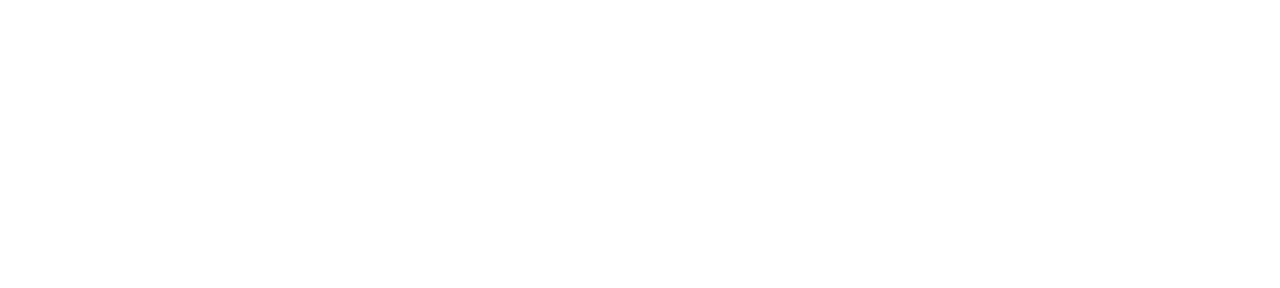
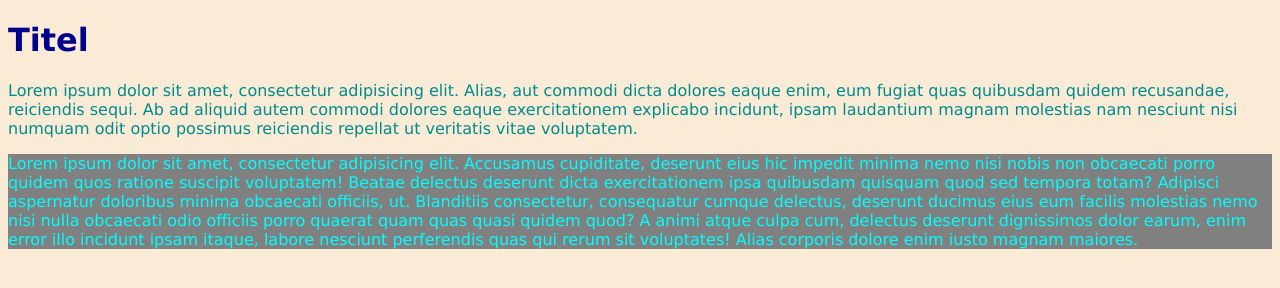
Before and after one commit to dfjotten/git-workshop-demo, a plain HTML site: page index.html in a window 1280 px wide. Drawn offline with Linux system fonts and the light colour scheme.

Commit message:
Dit is mijn commit

```diff
--- a/index.html
+++ b/index.html
@@ -2,9 +2,12 @@
 <html lang="en">
 <head>
     <meta charset="UTF-8">
-    <title>Title</title>
+    <title>Git Demo</title>
+    <link rel="stylesheet" href="styles.css">
 </head>
 <body>
-
+    <h1>Titel</h1>
+    <p id="para1">Lorem ipsum dolor sit amet, consectetur adipisicing elit. Alias, aut commodi dicta dolores eaque enim, eum fugiat quas quibusdam quidem recusandae, reiciendis sequi. Ab ad aliquid autem commodi dolores eaque exercitationem explicabo incidunt, ipsam laudantium magnam molestias nam nesciunt nisi numquam odit optio possimus reiciendis repellat ut veritatis vitae voluptatem.</p>
+    <p id="para2">Lorem ipsum dolor sit amet, consectetur adipisicing elit. Accusamus cupiditate, deserunt eius hic impedit minima nemo nisi nobis non obcaecati porro quidem quos ratione suscipit voluptatem! Beatae delectus deserunt dicta exercitationem ipsa quibusdam quisquam quod sed tempora totam? Adipisci aspernatur doloribus minima obcaecati officiis, ut. Blanditiis consectetur, consequatur cumque delectus, deserunt ducimus eius eum facilis molestias nemo nisi nulla obcaecati odio officiis porro quaerat quam quas quasi quidem quod? A animi atque culpa cum, delectus deserunt dignissimos dolor earum, enim error illo incidunt ipsam itaque, labore nesciunt perferendis quas qui rerum sit voluptates! Alias corporis dolore enim iusto magnam maiores.</p>
 </body>
 </html>
--- a/styles.css
+++ b/styles.css
@@ -0,0 +1,14 @@
+body{
+    background-color: antiquewhite;
+    font-family: 'Lucida Grande', Tahoma, Verdana, Arial, sans-serif;
+}
+h1{
+    color: darkblue;
+}
+#para1{
+    color: darkcyan;
+}
+#para2 {
+    color: aqua;
+    background-color: grey;
+}
```
